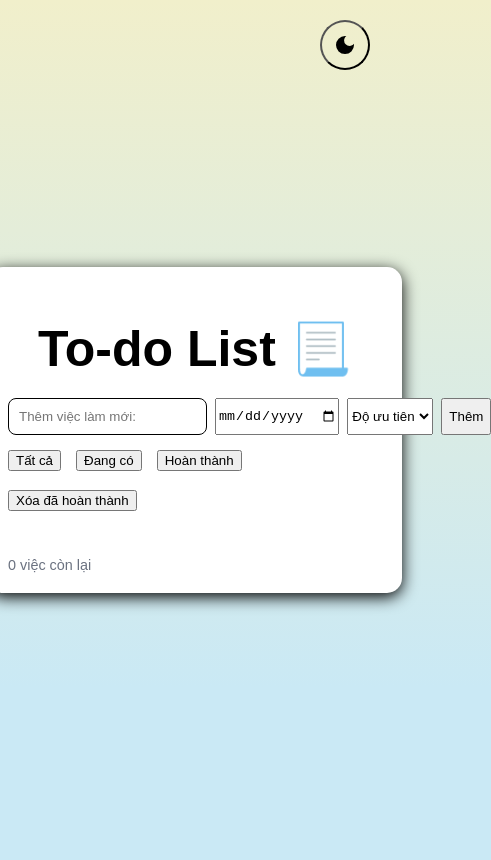
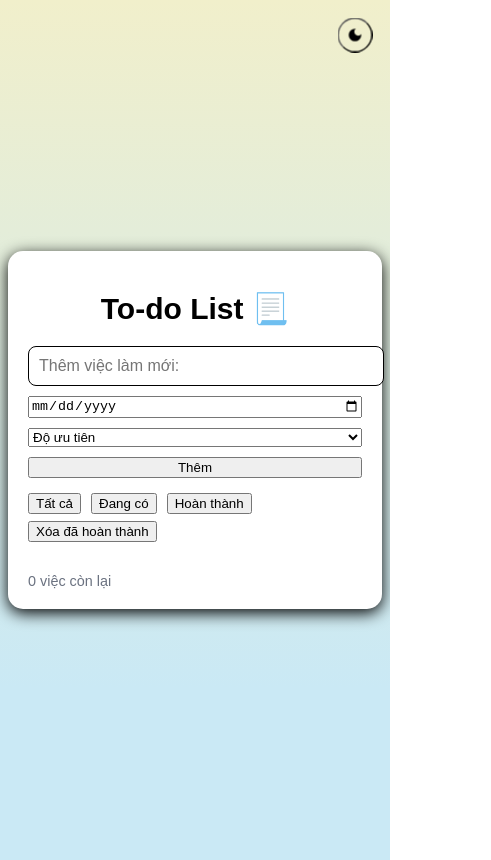
Before and after one commit to KAD207/1802COMP180202, a plain HTML site: page index.html in a window 390 px wide. Shown: the whole page, 491 px wide, since content can reach past the window. Drawn offline with nearby package versions, Linux system fonts and the light colour scheme.

Commit message:
Update tdl.css

```diff
--- a/tdl.css
+++ b/tdl.css
@@ -226,3 +226,40 @@ h1{
     font-size: 0.9rem;
     color: var(--muted);
 }
+
+@media (max-width: 480px) {
+    body {
+        font-size: 1.2rem;
+    }
+
+    h1 {
+        font-size: 30px;
+    }
+
+    #task-form {
+        flex-direction: column;
+        gap: 10px;
+    }
+
+    #task-input {
+        width: 100%;
+        font-size: 1rem;
+    }
+
+    #task-form-button {
+        width: 100%;
+        padding: 12px;
+    }
+
+    .filters {
+        flex-wrap: wrap;
+        font-size: 18px;
+        gap: 10px;
+    }
+
+    #theme-switch {
+        top: 10px;
+        right: 10px;
+        scale: 0.7;
+    }
+}
```
